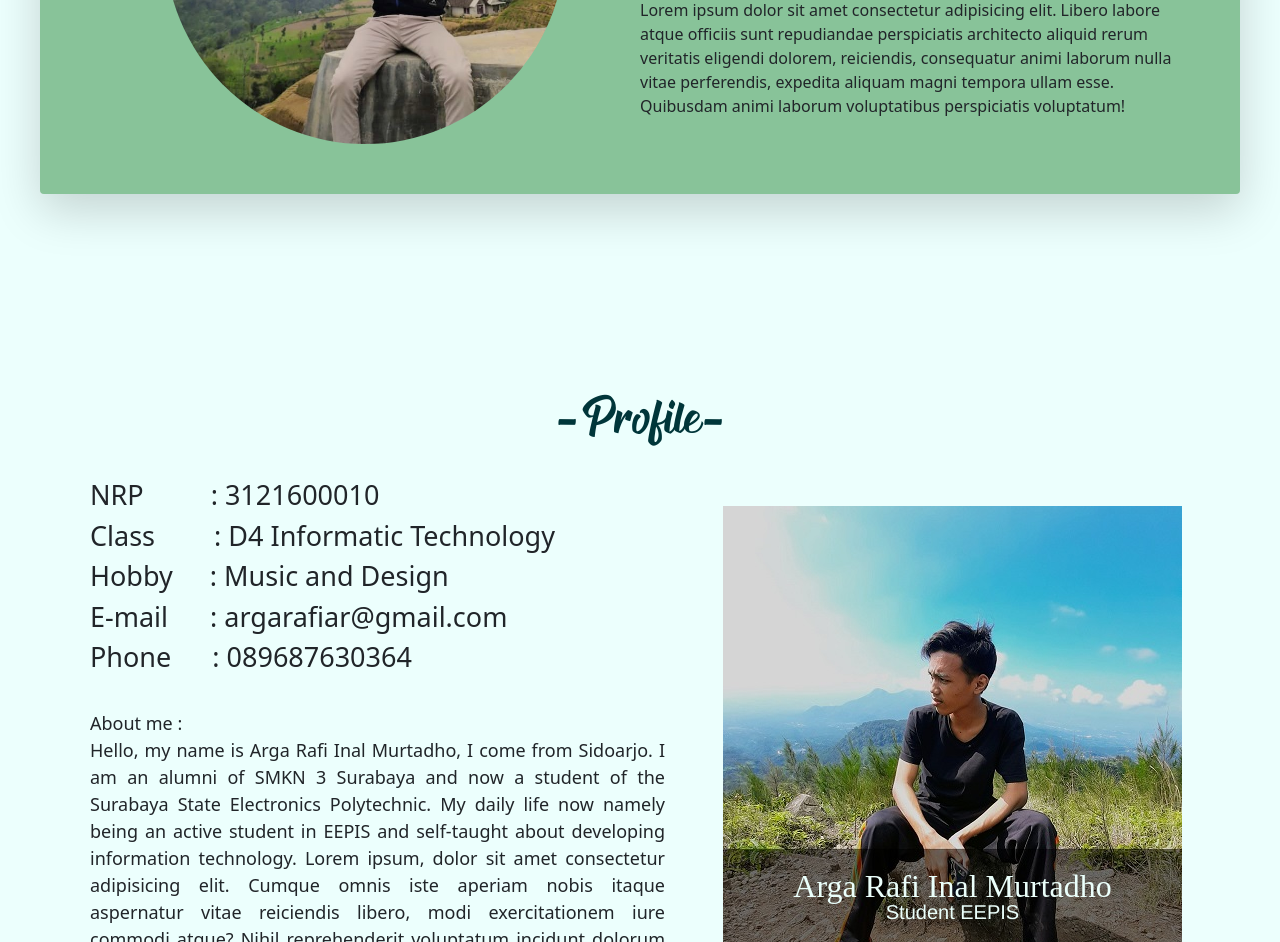
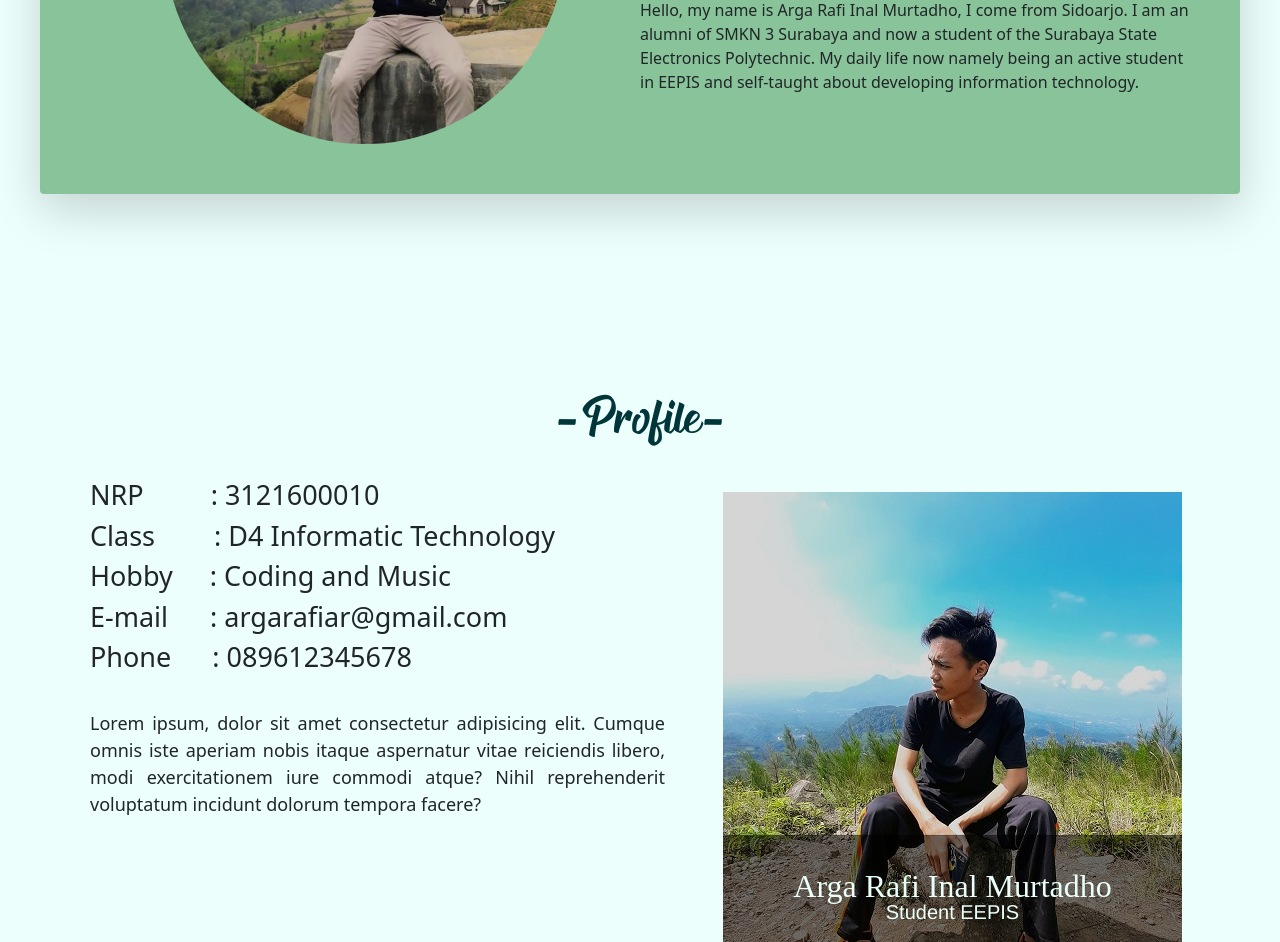
Before and after one commit to argarafiar/profile2, a plain HTML site: page index.html in a window 1280 px wide. Shown: the part 425-1367 px from the top of the page. Drawn offline with nearby package versions, Linux system fonts and the light colour scheme; a web font is replaced by a local one.

Commit message:
mengganti profile

```diff
--- a/index.html
+++ b/index.html
@@ -12,6 +12,7 @@
     <title>Profile Arga</title>
 </head>
 <body>
+    <main>
         <!--================================= navbar ===========================-->
         <div class="bttn">
             <span class="fas fa-bars"></span>
@@ -26,12 +27,13 @@
                 <li><a href="#contact">Contact</a></li>
             </ul>
         </nav>
+        <header>
+            <h1 class="text-center" id="home" style="font-family: 'KOTM'; padding-top: 20px; color: #00363a;">Welcome to my Website</h1>
+        </header>
         <!--================================= navbar ===========================-->
 
         <!--================================= HOME ===========================-->
-<section>
-    <h1 class="text-center" id="home" style="font-family: 'KOTM'; padding-top: 20px; color: #00363a;">Welcome to my Website</h1>
-
+        <article>
             <div class="container-home shadow-lg rounded">
                 <div class="kolom-1-home">
                     <h1 style="font-size: 100px; font-family: 'Times New Roman', Times, serif; line-height: 0.5;">Hello,
@@ -41,19 +43,18 @@
                         <span style="font-family: 'cookie'; font-size: 60px;">Student | Designer</span>
                     </h1>
                     <br>
-            <p>Lorem ipsum dolor sit amet consectetur adipisicing elit.
-                Libero labore atque officiis sunt repudiandae perspiciatis architecto
-                aliquid rerum veritatis eligendi dolorem, reiciendis,
-                consequatur animi laborum nulla vitae perferendis, expedita
-                aliquam magni tempora ullam esse. Quibusdam animi laborum
-                voluptatibus perspiciatis voluptatum!
+                    <p>Hello, my name is Arga Rafi Inal Murtadho,
+                        I come from Sidoarjo. I am an alumni of SMKN 3 Surabaya and
+                        now a student of the Surabaya State Electronics Polytechnic. My daily life now
+                        namely being an active student in EEPIS and self-taught
+                        about developing information technology.
                     </p>
                 </div>
                 <div class="kolom-2-home">
                     <img src="assets/foto-home.jpg" alt="" width="400px" style="border-radius: 50%;">
                 </div>
             </div>
-</section>
+        </article>
         <!--================================= HOME ===========================-->
         <div style="padding: 70px;"></div>
         <div id="profile"></div>
@@ -61,32 +62,27 @@
         <section>
             <p data-aos="fade-up" data-aos-anchor-placement="top-center" style="font-family: 'theblack'; font-size: 50px; color: #00363a; text-align: center;">-Profile-</p>
             <div class="container-profile">
-        <div class="kolom-1-profile" data-aos="zoom-in-right" data-aos-delay="700" data-aos-duration="700" data-aos-anchor-placement="top-center">
+                <div class="kolom-1-profile" data-aos="zoom-in-right" data-aos-delay="100" data-aos-duration="700" data-aos-anchor-placement="top-center">
                     <h1>
                         <div style="text-align: start; font-size: 27px; line-height: 1.5;">
                             NRP <span style="padding-left: 60px;">: 3121600010<br></span>
                             Class <span style="padding-left: 52px;">: D4 Informatic Technology <br></span>
-                    Hobby <span style="padding-left: 30px;">: Music and Design <br></span>
+                            Hobby <span style="padding-left: 30px;">: Coding and Music <br></span>
                             E-mail <span style="padding-left: 35px;">: argarafiar@gmail.com <br></span>
-                    Phone <span style="padding-left: 34px;">: 089687630364 <br></span>
+                            Phone <span style="padding-left: 34px;">: 089612345678 <br></span>
                         </div>
                     </h1>
                     <br/>
-            <p style="font-size: large; text-align: justify;">
-                About me :<br/>Hello, my name is Arga Rafi Inal Murtadho,
-                I come from Sidoarjo. I am an alumni of SMKN 3 Surabaya and
-                now a student of the Surabaya State Electronics Polytechnic. My daily life now
-                namely being an active student in EEPIS and self-taught
-                about developing information technology. Lorem ipsum, dolor sit amet consectetur adipisicing elit.
+                    <p style="font-size: large; text-align: justify;"> Lorem ipsum, dolor sit amet consectetur adipisicing elit.
                         Cumque omnis iste aperiam nobis itaque aspernatur vitae reiciendis libero,
                         modi exercitationem iure commodi atque? Nihil reprehenderit voluptatum
                         incidunt dolorum tempora facere?</p>
                 </div>
-        <div class="kolom-2-profile" data-aos="zoom-in-left" data-aos-duration="700" data-aos-anchor-placement="top-center">
-            <h2 class="text-profile-gambar" data-aos="fade-up" data-aos-delay="1400" data-aos-duration="700" data-aos-anchor-placement="top-center">Arga Rafi Inal Murtadho<br/>
+                <aside class="kolom-2-profile" data-aos="zoom-in-left" data-aos-duration="500" data-aos-anchor-placement="top-center">
+                    <h2 class="text-profile-gambar" data-aos="fade-up" data-aos-delay="500" data-aos-duration="500" data-aos-anchor-placement="top-center">Arga Rafi Inal Murtadho<br/>
                         <span style="font-family: 'helvetica'; font-size: 20px;">Student EEPIS</span>
                     </h2>
-        </div>
+                </aside>
             </div>
         </section>
         <!--================================= PROFILE ===========================-->
@@ -161,7 +157,7 @@
                             <div class="card-body">
                             <h5 class="card-title">Widarjo</h5>
                             <p class="card-text">Websites about tourism in my city, namely Sidoarjo Regency, there are various kinds of tours.</p>
-                      <a target="_blank" href="../destinasi_wisata/index.html" class="btn btn-project">Open</a>
+                            <a target="_blank" href="" class="btn btn-project">Open</a>
                             </div>
                         </div>
                     </div>
@@ -200,7 +196,7 @@
                         <img src="assets/maps.png" alt="" style="width: 30px; height: 30px; margin: 20px 24px 0px 6px;">
                         <p><span style="font-weight: bold;">Address<br/></span>
                         Perum Citra Amanda Garden Blok P-2328<br/>
-                Sumokali,Candi,Sidoarjo.</p>
+                        Candi,Sidoarjo.</p>
                     </div>
                     <div class="icon" data-aos="fade-right" data-aos-delay="600" data-aos-duration="500">
                         <img src="assets/telepon.png" alt="" style="width: 30px; height: 30px; margin: 10px 24px 0px 6px;">
@@ -238,6 +234,7 @@
         </section>
         <!--================================= Contact ===========================-->
         <div style="padding: 50px;"></div>
+    </main>
     <!--================================= Footer ===========================-->
     <footer>
         <div class="container">
@@ -253,7 +250,7 @@
                     <a target="_blank" href="https://www.instagram.com/argarafi_ar/" class="icon-contact" style="text-decoration: none; padding-bottom: 5px;">
                         <i class="fab fa-instagram fa-2x fs-3"><span class="fs-5"></span></i>
                     </a>
-                <a target="_blank" href="https://www.linkedin.com/in/arga-rafi-0376bb21a/" class="icon-contact" style="text-decoration: none; margin-left: 20px; padding-bottom: 5px;">
+                    <a target="_blank" href="https://www.linkedin.com/in/arga-rafi-inal-murtadho-0376bb21a/" class="icon-contact" style="text-decoration: none; margin-left: 20px; padding-bottom: 5px;">
                         <i class="fab fa-linkedin fa-2x fs-3"><span class="fs-5"></span></i>
                     </a>
                     <a target="_blank" href="https://github.com/argarafiar" class="icon-contact" style="text-decoration: none; margin-left: 20px; padding-bottom: 5px;">
--- a/style.css
+++ b/style.css
@@ -136,9 +136,10 @@ nav ul li a:hover {
     text-align: center;
     font-family: 'sofia';
     padding-top: 400px;
+    padding-bottom: 40px;
     /* padding-right: 100px; */
     color: #ebfffb;
-     line-height: 0.7;
+    line-height: 0.7;
 }
 /*=========================Profile==========================*/
 
```
Lines whose indentation alone changed are shown as unchanged.
